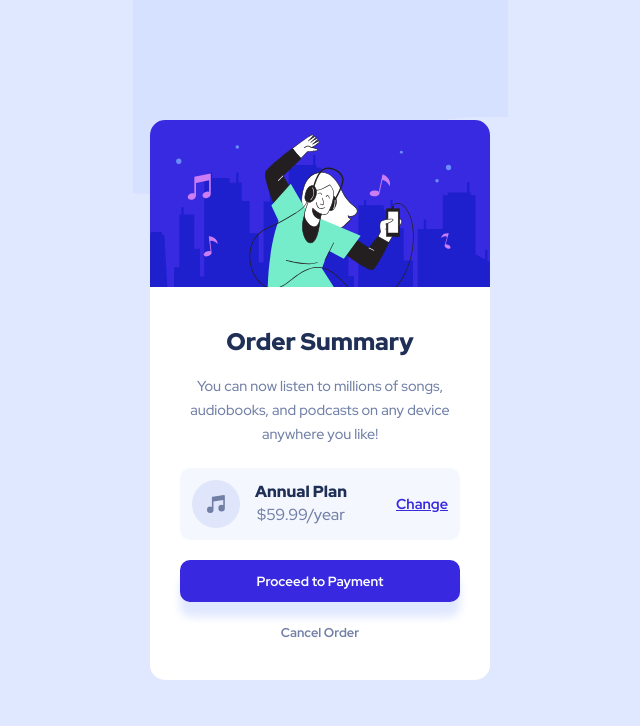
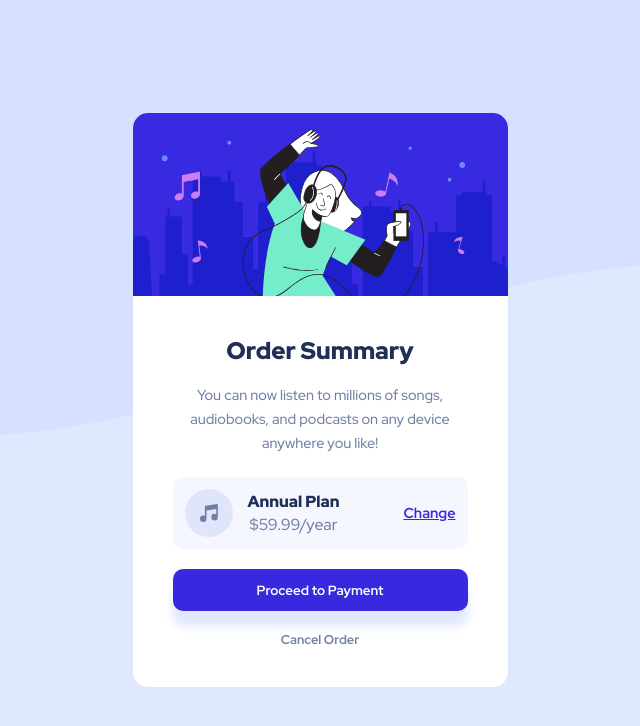
Before and after one commit to Fola-Joe/Order-summary-component, a plain HTML site: page index.html in a window 1280 px wide. Shown: the whole page, without its empty margins (320-960 px from the left). Drawn offline with Linux system fonts and the light colour scheme.

Commit message:
Complete

```diff
--- a/design.css
+++ b/design.css
@@ -100,7 +100,7 @@ p {
 .p2 {
     line-height: 1.5rem;
     font-weight: 500;
-    padding: 10px 0 10px 0;
+    padding: 10px 15px;
     font-size: 0.9rem;
 }
 
@@ -160,7 +160,7 @@ a:hover {
 }
 
 .button-1 {
-    padding: 20px 0 10px 0;
+    padding: 20px 0 20px 0;
 }
 
 /* .button-2 {
@@ -168,6 +168,7 @@ a:hover {
 } */
 
 .p4 {
+    color: hsl(224, 23%, 55%);
     padding: 15px 0 10px 0;
     font-weight: 700;
     font-size: 0.8rem;
@@ -177,3 +178,23 @@ a:hover {
     cursor: pointer;
     color: hsl(223, 47%, 23%);
 }
+
+@media  screen and (min-width: 376px) {
+    body {
+        background-image: url(/images/pattern-background-desktop.svg);
+        background-repeat: no-repeat;
+    }
+
+    .p2 {
+        font-size: 0.9rem;
+        padding: 10px 0;
+    }
+
+    .container {
+        max-width: 375px;
+    }
+
+    .summary {
+        padding: 30px 40px 40px;
+    }
+}
--- a/index.html
+++ b/index.html
@@ -40,7 +40,7 @@
       </div>
 
 
-        <p class="p4">Cancel Order</p>
+      <span class="p4">Cancel Order</span>
 
     </div>
   </main>
```
